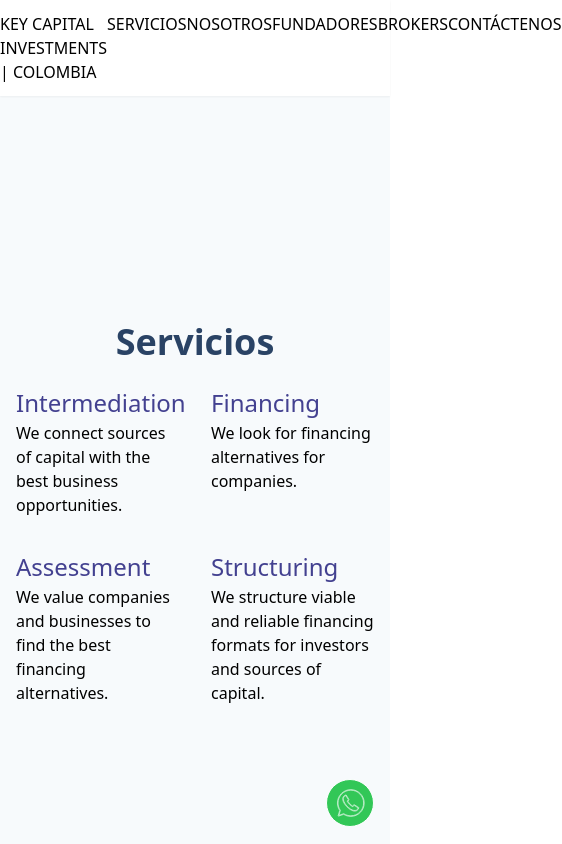
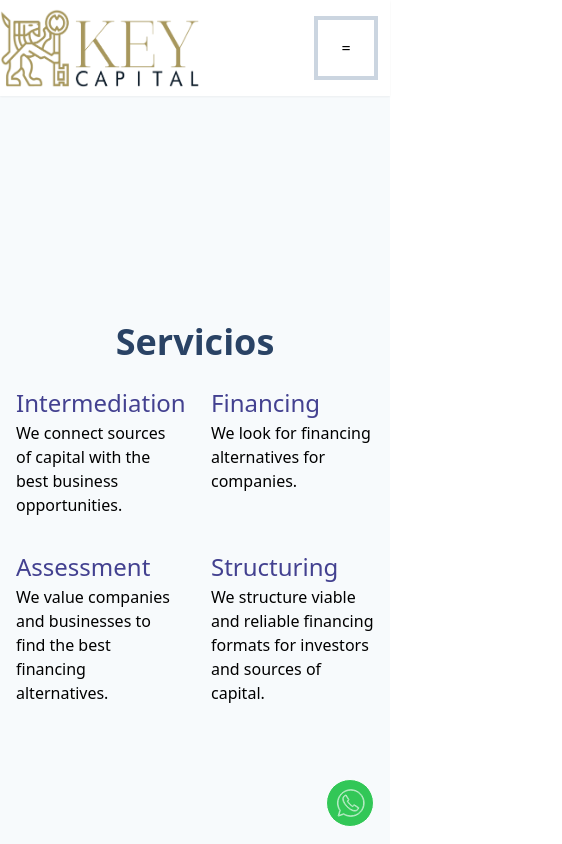
Before and after one commit to EstebanDalelR/keycapital, a Next.js app: page / in a window 390 px wide. Shown: the top 844 px of the page, 562 px wide, since content can reach past the window. Built offline with nearby package versions, Linux system fonts and the light colour scheme.

Commit message:
Mobile nav

```diff
--- a/components/Nav.jsx
+++ b/components/Nav.jsx
@@ -5,7 +5,7 @@ const Nav = () =>
     <div className="md:w-3/12 lg:w-5/12 flex justify-center">
       <Image width={200} height={80} src="/sandRect.png" />
     </div>
-    <ul className="flex md:w-9/12 lg:w-7/12 justify-around uppercase">
+    <ul className="md:flex md:w-9/12 lg:w-7/12 justify-around uppercase hidden">
       <li>Key Capital Investments | Colombia</li>
       <li>
         <a href="#servicios">
@@ -29,5 +29,8 @@ const Nav = () =>
       </li>
       <li>Contáctenos</li>
     </ul>
+    <div className="flex md:hidden w-16 border-4 border-gray-400 h-16 justify-center items-center mx-3">
+      =
+    </div>
   </nav>
 export default Nav
```
